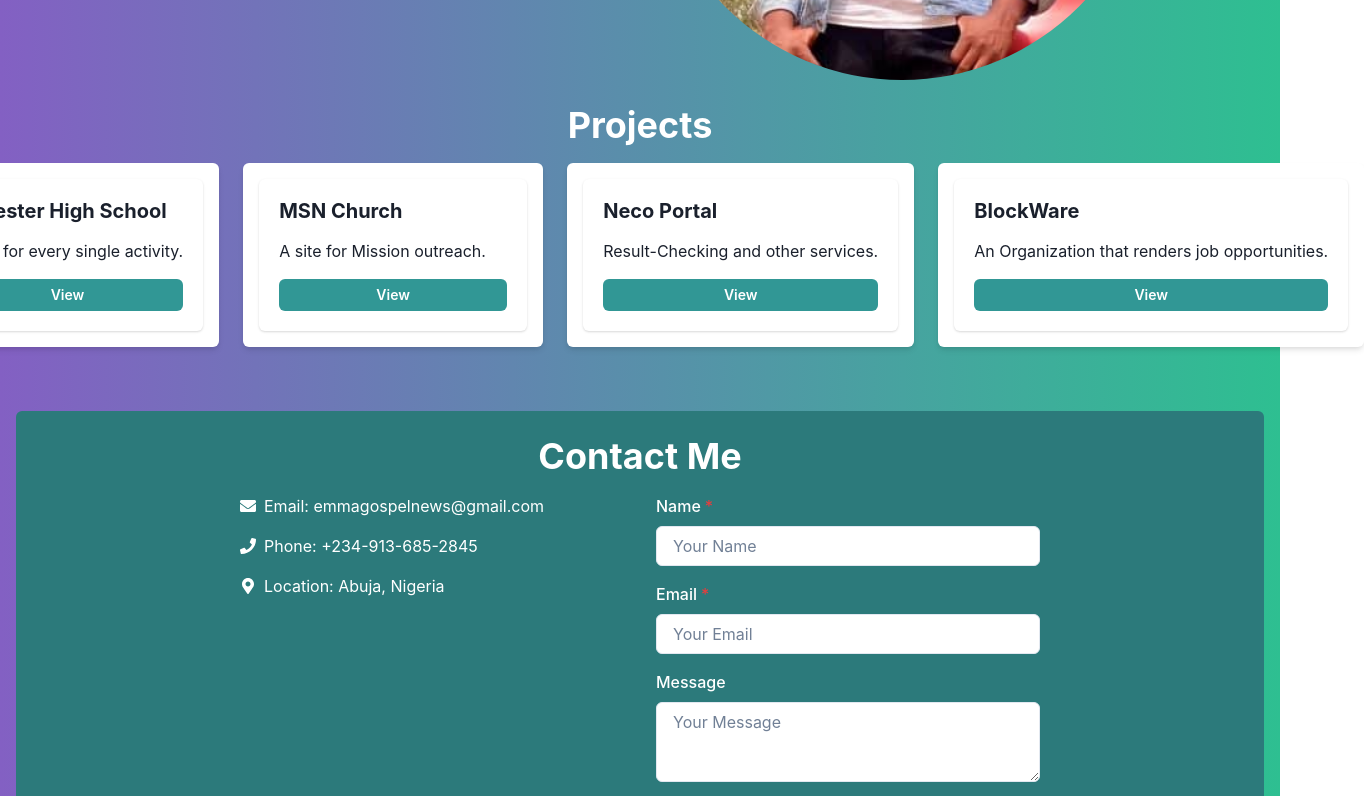
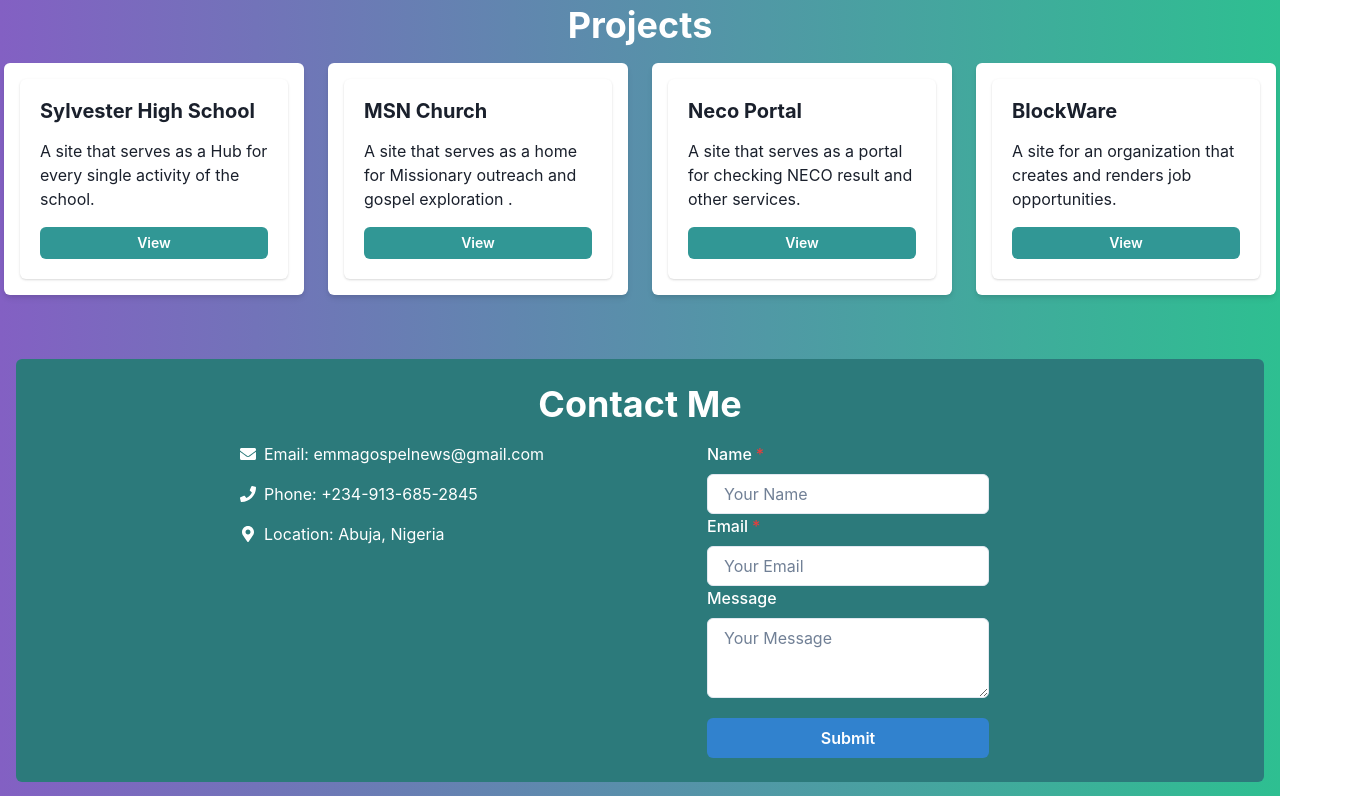
Before and after one commit to EmmyTech50/PersonalPortfolio, a React (Vite) app: page / in a window 1280 px wide. Shown: the part 460-1256 px from the top of the page, 1364 px wide, since content can reach past the window. Built offline with nearby package versions, Linux system fonts and the light colour scheme.

Commit message:
I add form control

```diff
--- a/src/PortfolioContents/LandingPage.jsx
+++ b/src/PortfolioContents/LandingPage.jsx
@@ -1,4 +1,4 @@
-import React from 'react';
+import React, { useState } from 'react';
 import {
   Box,
   Flex,
@@ -19,15 +19,35 @@
 } from '@chakra-ui/react';
 import { FaGithub, FaLinkedin, FaTwitter, FaEnvelope, FaPhone, FaMapMarkerAlt } from 'react-icons/fa';
 import { motion } from 'framer-motion';
+import emailjs from '@emailjs/browser';
 import myonCar from '../assets/myonCar.jpeg';
 
 const MotionBox = motion(Box);
 
 const projects = [
-  { title: 'Sylvester High School', description: 'A Hub for every single activity.' },
-  { title: 'MSN Church', description: 'A site for Mission outreach.' },
-  { title: 'Neco Portal', description: 'Result-Checking and other services.' },
-  { title: 'BlockWare', description: 'An Organization that renders job opportunities.' },
+  {
+    title: 'Sylvester High School',
+    description: 'A site that serves as a Hub for every single activity of the school.',
+    url: "https://sylvesterschool.vercel.app",
+  },
+
+  {
+    title: 'MSN Church',
+    description: 'A site that serves as a home for Missionary outreach and gospel exploration  .',
+    url: "https://sylvesterschool.vercel.app",
+  },
+
+  {
+    title: 'Neco Portal',
+    description: 'A site that serves as a portal for checking NECO result and other services.',
+    url: "https://sylvesterschool.vercel.app",
+  },
+
+  {
+    title: 'BlockWare',
+    description: 'A site for an organization that creates and renders job opportunities.',
+    url: "https://sylvesterschool.vercel.app",
+  },
 ];
 
 const swingInVariants = {
@@ -41,6 +61,39 @@
 };
 
 const LandingPage = () => {
+
+  const [formData, setFormData] = React.useState({
+    name: '',
+    email: '',
+    message: ''
+  });
+
+  const handleChange = (e) => {
+    const { name, value } = e.target;
+    setFormData((prevData) => ({
+      ...prevData,
+      [name]: value, // Dynamically update the specific field
+    }));
+  };
+
+  const sendEmail = (e) => {
+    e.preventDefault();
+
+    const serviceID = "service_tea318k";
+    const templateID = "template_dnr27fv";
+    const publicKey = "9m7Kbm9CSJHDtsygZ";
+
+    emailjs.send(serviceID, templateID, formData, publicKey)
+      .then((response) => {
+        console.log("SUCCESS!", response.status, response.text);
+        alert("Message sent successfully!");
+      })
+      .catch((err) => {
+        console.log("FAILED...", err);
+        alert("Failed to send message. Please try again.");
+      });
+  };
+
   return (
     <Box
       bg="linear-gradient(to right, #8360c3, #2ebf91)"
@@ -86,8 +139,8 @@
           >
             <Button
               as={Link}
-              href="/CV/ONOGWU EMMANUEL (2).docx" // Path to your CV file
-              download="ONOGWU EMMANUEL (2).docx"
+              href="/CV/ONOGWU EMMANUEL CV.docx" // Path to your CV file
+              download="ONOGWU EMMANUEL CV.docx"
               colorScheme="teal"
               variant="solid"
               size="lg"
@@ -135,7 +188,7 @@
             src={myonCar} // Replace with your professional image
             alt="Profile Image"
             borderRadius="full"
-            boxSize={['400px', '450px', '500px']}
+            boxSize={['200px', '300px', '400px']}
           />
         </MotionBox>
       </Flex>
@@ -159,7 +212,7 @@
             boxShadow="md"
             borderRadius="md"
             p={4}
-            minW={['250px', '300px', '300px']} // Minimum width for smaller screens
+            width="300px" // Fixed width for all screens
             transition={{ duration: 1 }}
             whileHover={{ scale: 1.05 }}
             flexShrink={0} // Prevents card shrinking on smaller screens
@@ -171,10 +224,13 @@
                   <Heading size="md">{project.title}</Heading>
                   <Text>{project.description}</Text>
                   <Button
+                    as={Link}
+                    href={project.url} // Dynamically set the URL
                     colorScheme="teal"
                     variant="solid"
                     size="sm"
                     width="full"
+                    isExternal // Ensures the link opens in a new tab
                   >
                     View
                   </Button>
@@ -184,6 +240,7 @@
           </MotionBox>
         ))}
       </Flex>
+
 
 
       {/* Contact Section */}
@@ -215,21 +272,48 @@
 
           {/* Contact Form */}
           <VStack spacing={4} flex="1">
+            <form onSubmit={sendEmail}>
               <FormControl isRequired>
                 <FormLabel>Name</FormLabel>
-              <Input placeholder="Your Name" bg="white" color="black" />
+                <Input
+                  name="name"
+                  placeholder="Your Name"
+                  bg="white"
+                  color="black"
+                  value={formData.name}
+                  onChange={handleChange}
+                  required
+                />
               </FormControl>
               <FormControl isRequired>
                 <FormLabel>Email</FormLabel>
-              <Input type="email" placeholder="Your Email" bg="white" color="black" />
+                <Input
+                  name="email"
+                  type="email"
+                  placeholder="Your Email"
+                  bg="white"
+                  color="black"
+                  value={formData.email}
+                  onChange={handleChange}
+                  required
+                />
               </FormControl>
               <FormControl>
                 <FormLabel>Message</FormLabel>
-              <Textarea placeholder="Your Message" bg="white" color="black" />
+                <Textarea
+                  name="message"
+                  placeholder="Your Message"
+                  bg="white"
+                  color="black"
+                  value={formData.message}
+                  onChange={handleChange}
+                  required
+                />
               </FormControl>
-            <Button colorScheme="blue" width="full" _hover={{ bg: 'blue.400' }}>
+              <Button type="submit" colorScheme="blue" width="full" _hover={{ bg: 'blue.400' }} mt={5}>
                 Submit
               </Button>
+            </form>
           </VStack>
         </Flex>
       </Box>
```
Also changed, not shown: 2 other files (tests, documents, lock files or other folders). Lines whose indentation alone changed are shown as unchanged.
